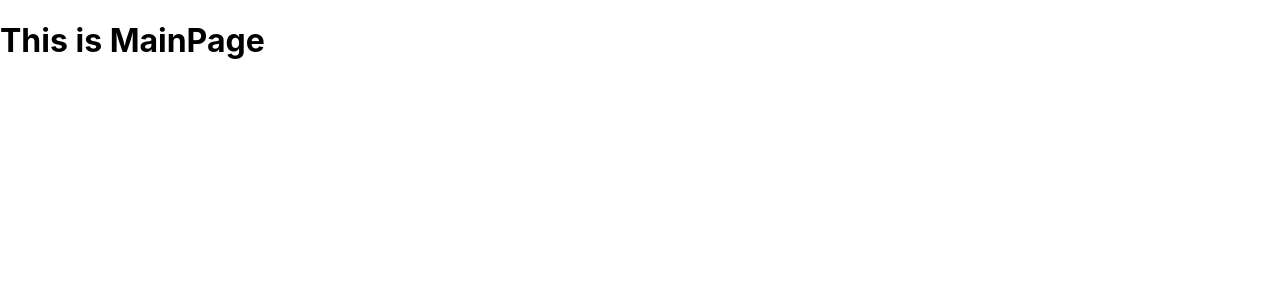
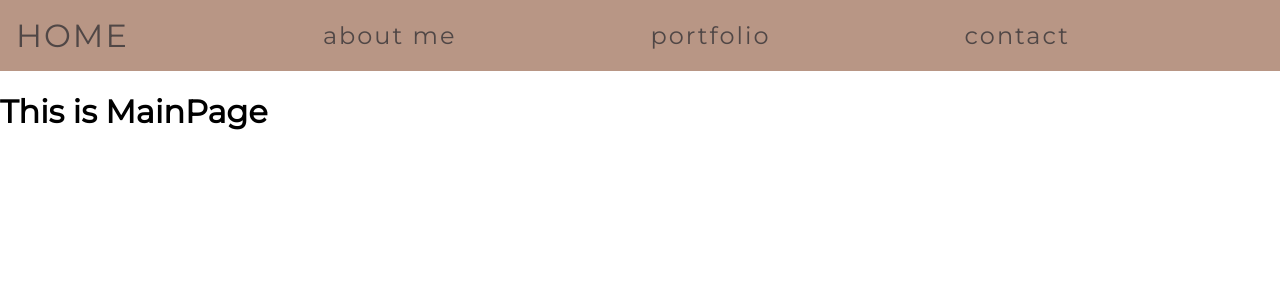
Before and after one commit to patrycjagadkowska/portfolio-page, a React (Create React App) app: page / in a window 1280 px wide. Shown: the top 300 px of the page. Built offline with nearby package versions, Linux system fonts and the light colour scheme.

Commit message:
add header styles (no animations yet)

```diff
--- a/public/index.html
+++ b/public/index.html
@@ -10,6 +10,9 @@
       content="Patrycja Gadkowska React Frontend Developer Portfolio"
     />
     <link rel="apple-touch-icon" href="%PUBLIC_URL%/logo192.png" />
+    <link rel="preconnect" href="https://fonts.googleapis.com">
+    <link rel="preconnect" href="https://fonts.gstatic.com" crossorigin>
+    <link href="https://fonts.googleapis.com/css2?family=League+Spartan&family=Montserrat&display=swap" rel="stylesheet">
     <!--
       manifest.json provides metadata used when your web app is installed on a
       user's mobile device or desktop. See https://developers.google.com/web/fundamentals/web-app-manifest/
--- /dev/null
+++ b/src/components/Header/Header.js
@@ -0,0 +1,23 @@
+import { NavLink } from "react-router-dom"
+
+import MainNav from "./MainNav";
+
+import classes from './styles/Header.module.css';
+
+const Header = () => {
+    return (
+        <header className={classes.header}>
+            <div className={classes['header__home-link']}>
+                <NavLink to='/'>HOME</NavLink>
+            </div>
+            <MainNav />
+            <div className={classes['header__toggle-button']}>
+                <span />
+                <span />
+                <span />
+            </div>
+        </header>
+    );
+};
+
+export default Header;
--- /dev/null
+++ b/src/components/Header/MainNav.js
@@ -0,0 +1,23 @@
+import { NavLink } from "react-router-dom";
+
+import classes from './styles/MainNav.module.css';
+
+const MainNav = () => {
+    return (
+        <nav className={classes['main-nav']}>
+            <ul className={classes['main-nav__links']}>
+                <li className={classes['main-nav__link']}>
+                    <NavLink to='about'>about me</NavLink>
+                </li>
+                <li className={classes['main-nav__link']}>
+                    <NavLink to='portfolio'>portfolio</NavLink>
+                </li>
+                <li className={classes['main-nav__link']}>
+                    <NavLink to='contact'>contact</NavLink>
+                </li>
+            </ul>
+        </nav>
+    );
+};
+
+export default MainNav;
--- /dev/null
+++ b/src/components/Header/styles/Header.module.css
@@ -0,0 +1,53 @@
+.header {
+    display: -webkit-box;
+    display: -moz-box;
+    display: -webkit-flex;
+    display: flex;
+    background: #B89685;
+    align-items: center;
+    padding: 1rem;
+    justify-content: space-between;
+}
+
+.header__home-link a {
+    text-decoration: none;
+    color: #504746;
+    font-size: 2rem;
+    letter-spacing: 2px;
+}
+
+.header__toggle-button {
+    display: -webkit-box;
+    display: -moz-box;
+    display: -webkit-flex;
+    display: flex;
+    flex-direction: column;
+    justify-content: space-evenly;
+    align-items: flex-end;
+    width: 2.5rem;
+    height: 2.5rem;
+}
+
+.header__toggle-button span {
+    height: 0.2rem;
+    background-color: #504746;
+
+}
+
+.header__toggle-button span:first-child {
+    width: 100%;
+}
+
+.header__toggle-button span:nth-child(2) {
+    width: 60%;
+}
+
+.header__toggle-button span:last-child {
+    width: 30%;
+}
+
+@media (min-width: 769px) {
+    .header__toggle-button {
+        display: none;
+    }
+}
--- /dev/null
+++ b/src/components/Header/styles/MainNav.module.css
@@ -0,0 +1,28 @@
+.main-nav {
+    display: none;
+    flex-grow: 1;
+}
+
+.main-nav__links {
+    display: -webkit-box;
+    display: -moz-box;
+    display: -webkit-flex;
+    display: flex;
+    padding: 0;
+    margin: 0;
+    list-style-type: none;
+    justify-content: space-evenly;
+}
+
+.main-nav__link a {
+    text-decoration: none;
+    color: #504746;
+    font-size: 1.5rem;
+    letter-spacing: 2px;
+}
+
+@media (min-width: 769px) {
+    .main-nav {
+        display: block;
+    }
+}
--- a/src/components/Layout/Layout.js
+++ b/src/components/Layout/Layout.js
@@ -1,9 +1,11 @@
 import { Outlet } from "react-router"
+
+import Header from "../Header/Header";
 
 const Layout = () => {
     return (
         <>
-            <header />
+            <Header />
             <main>
                 <Outlet />
             </main>
--- a/src/index.css
+++ b/src/index.css
@@ -1,13 +1,8 @@
+* {
+  box-sizing: border-box;
+}
+
 body {
   margin: 0;
-  font-family: -apple-system, BlinkMacSystemFont, 'Segoe UI', 'Roboto', 'Oxygen',
-    'Ubuntu', 'Cantarell', 'Fira Sans', 'Droid Sans', 'Helvetica Neue',
-    sans-serif;
-  -webkit-font-smoothing: antialiased;
-  -moz-osx-font-smoothing: grayscale;
+  font-family: 'Montserrat', sans-serif;
 }
-
-code {
-  font-family: source-code-pro, Menlo, Monaco, Consolas, 'Courier New',
-    monospace;
-}
```
